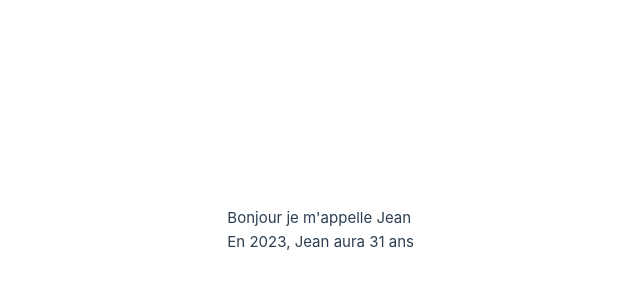
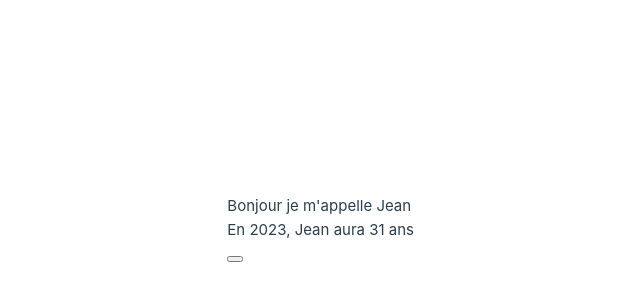
Before and after one commit to RaphBdt/vue-challenge, a Vue app: page / in a window 1280 px wide. Shown: the part 170-470 px from the top of the page, without its empty margins (226-866 px from the left). Built offline with nearby package versions, Linux system fonts and the light colour scheme.

Commit message:
niveau 6

```diff
--- a/src/components/HelloWorld.vue
+++ b/src/components/HelloWorld.vue
@@ -24,6 +24,8 @@ export default {
     <div id="age">
       <p>En {{ year }}, {{ firstname }} aura {{ age }} ans</p>
     </div>
+    <button id="crazy-button">
+    </button>
   </div>
 </template>
 
```
